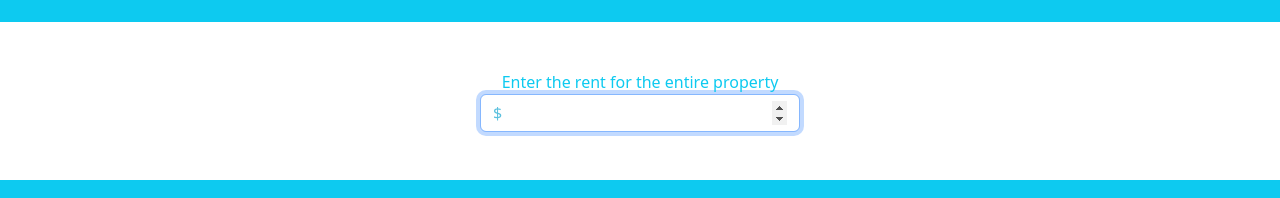
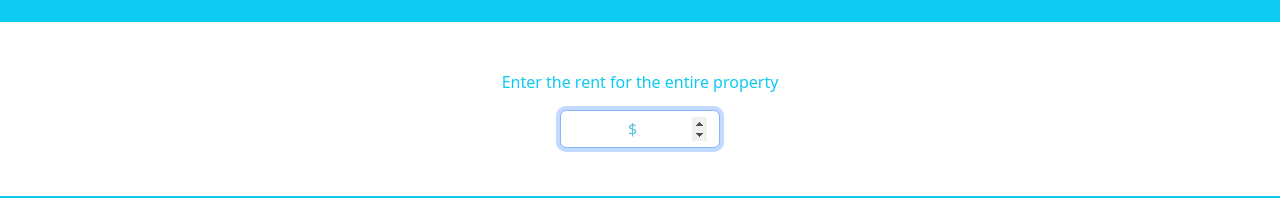
Before and after one commit to dantrovato/fair-share-react, a React (Create React App) app: page / in a window 1280 px wide. Shown: the part 747-945 px from the top of the page. Built offline with nearby package versions, Linux system fonts and the light colour scheme.

Commit message:
Fine tune centering for input fields and adds a top margin mt-3 to each input

```diff
--- a/src/App.js
+++ b/src/App.js
@@ -43,7 +43,6 @@ class App extends Component {
 
   handlePropertyValue = (event) => {
     event.preventDefault();
-    console.log("handlePropertyValue:", event.target.tagName);
     const input = document.querySelector("#propertyValue");
     const label = document.querySelector("#propertyValueLabel");
     const propertyValue = Number(input.value);
--- a/src/components/bedroomCount.jsx
+++ b/src/components/bedroomCount.jsx
@@ -52,7 +52,7 @@ const BedroomCount = ({
           autoFocus
           type="number"
           // min="1"
-          className="form-control text-info"
+          className="form-control text-info text-center mt-3"
           id="bedroomCount"
           placeholder=""
           onBlur={onClick}
--- a/src/components/bedroomsInfo.jsx
+++ b/src/components/bedroomsInfo.jsx
@@ -39,7 +39,10 @@ const BedroomsInfo = ({
   return bedroomsKeys.map((roomKey) => (
     <React.Fragment>
       <form className="m-3" key={"bedroomsForm" + roomKey}>
-        <div className="form-group m-auto text-center justify-content-center">
+        <div
+          className="form-group m-auto text-center justify-content-center"
+          key={"bedroomsDiv" + roomKey}
+        >
           <label
             key={"roomsLabel" + roomKey}
             id={"roomsLabel" + roomKey}
@@ -55,7 +58,7 @@ const BedroomsInfo = ({
               autoFocus
               type="number"
               key={"roomsInput" + roomKey}
-              className="form-control text-info col-auto"
+              className="form-control text-info col-auto text-center mt-3"
               id={"bedroomSize" + roomKey}
               placeholder=""
               onBlur={(event, id) => {
@@ -72,7 +75,7 @@ const BedroomsInfo = ({
             <input
               type="number"
               key={"roomsInput" + roomKey}
-              className="form-control text-info col-auto"
+              className="form-control text-info col-auto text-center mt-3"
               id={"bedroomSize" + roomKey}
               placeholder=""
               onBlur={(event, id) => {
@@ -105,7 +108,10 @@ const BedroomsInfo = ({
         </div>
       </form>
       <form key={"roomatesForm" + roomKey}>
-        <div className="form-group m-auto text-center justify-content-center">
+        <div
+          className="form-group m-auto text-center justify-content-center"
+          key={"roommatesDiv" + roomKey}
+        >
           <label
             key={"roommatesLabel" + roomKey}
             id={"roommatesLabel" + roomKey}
@@ -119,7 +125,7 @@ const BedroomsInfo = ({
             // autoFocus can't hava two of these at same time
             type="number"
             key={"roommatesInput" + roomKey}
-            className="form-control text-info"
+            className="form-control text-info text-center mt-3"
             id={"roomMatesNumber" + roomKey}
             placeholder=""
             onBlur={(event, id) => {
--- a/src/components/commonAreas.jsx
+++ b/src/components/commonAreas.jsx
@@ -22,7 +22,7 @@ class CommonAreas extends Component {
             autoFocus
             type="number"
             min="0"
-            className="form-control text-info"
+            className="form-control text-info text-center mt-3"
             id="commonAreasValue"
             placeholder="%"
             onBlur={onBlur}
--- a/src/components/propertyValue.jsx
+++ b/src/components/propertyValue.jsx
@@ -16,7 +16,7 @@ class PropertyValue extends Component {
             autoFocus
             type="number"
             min="1"
-            className="form-control text-info"
+            className="form-control text-info text-center mt-3"
             id="propertyValue"
             placeholder="$"
             onBlur={this.props.onClick}
--- a/src/index.css
+++ b/src/index.css
@@ -38,4 +38,11 @@ form {
 
 .form-group {
   width: 20rem;
+  display: flex;
+  flex-direction: column;
+  align-items: center;
 }
+
+input {
+  max-width: 10rem;
+}
```
